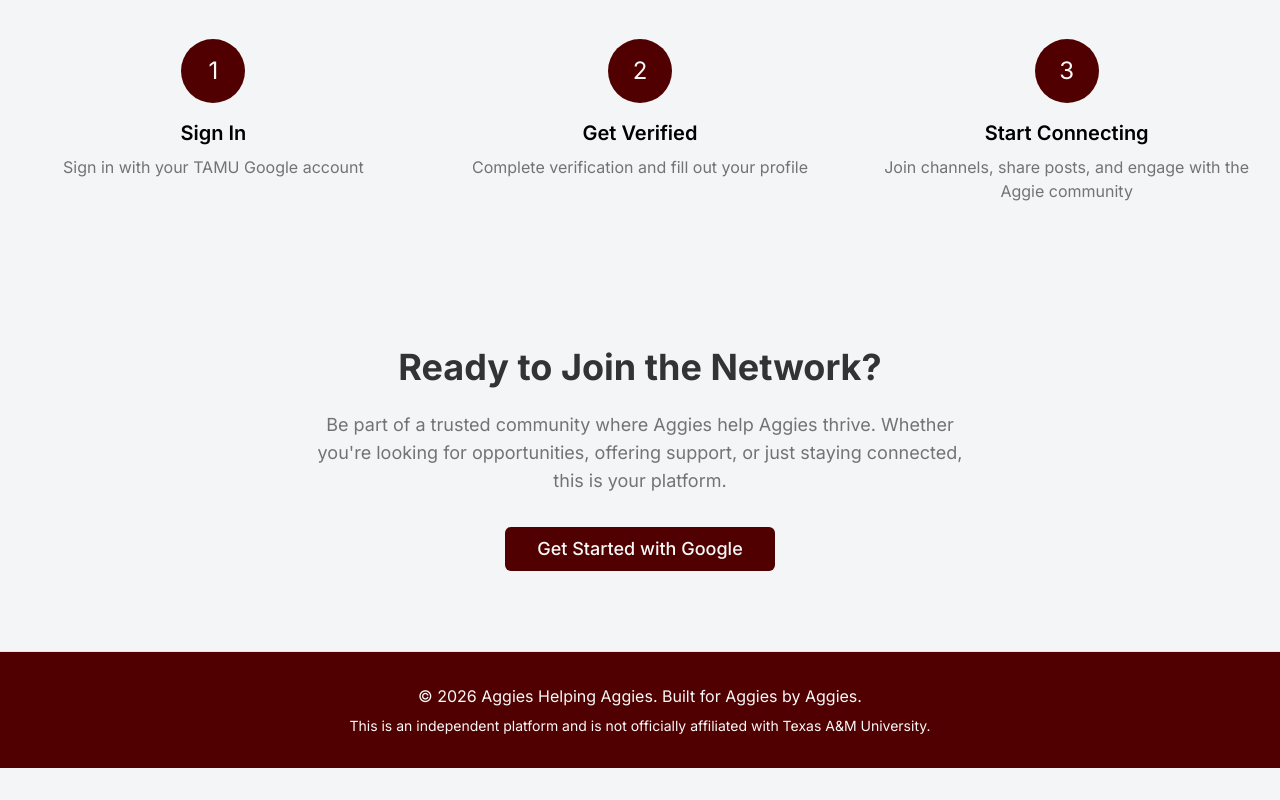
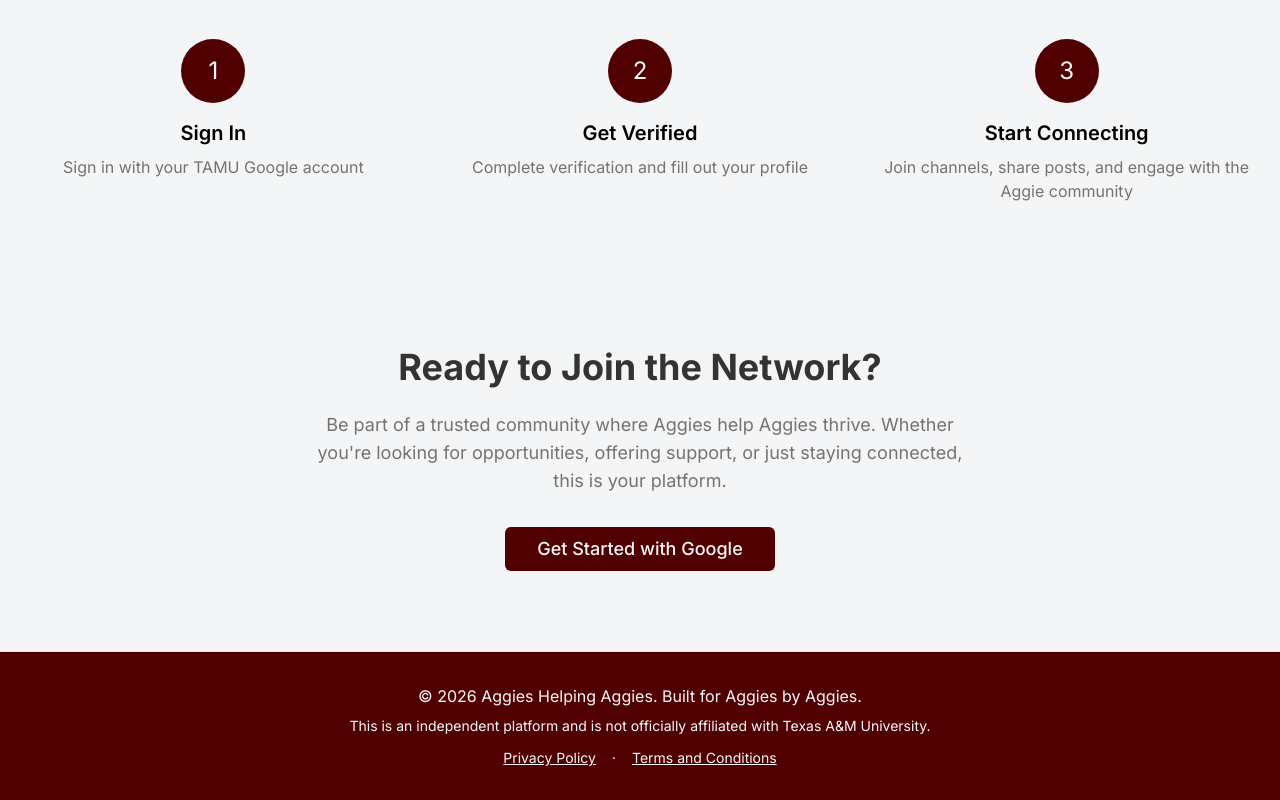
Before and after one commit to Ceilencer/Aggies-Helping-Aggies, a Next.js app: page / in a window 1280 px wide. Shown: the part 1267-2067 px from the top of the page. Before the commit the page ends 2035 px from the top, so only its background shows below. Built offline with nearby package versions, Linux system fonts and the light colour scheme.

Commit message:
links in the footer

```diff
--- a/app/page.tsx
+++ b/app/page.tsx
@@ -184,9 +184,18 @@
           <p className="mb-2">
             &copy; {new Date().getFullYear()} Aggies Helping Aggies. Built for Aggies by Aggies.
           </p>
-          <p className="text-sm">
+          <p className="text-sm mb-3">
             This is an independent platform and is not officially affiliated with Texas A&M University.
           </p>
+          <div className="flex items-center justify-center gap-4 text-sm">
+            <Link href="/privacy-policy" className="underline hover:opacity-80">
+              Privacy Policy
+            </Link>
+            <span aria-hidden="true">&middot;</span>
+            <Link href="/terms" className="underline hover:opacity-80">
+              Terms and Conditions
+            </Link>
+          </div>
         </div>
       </footer>
     </div>
```
